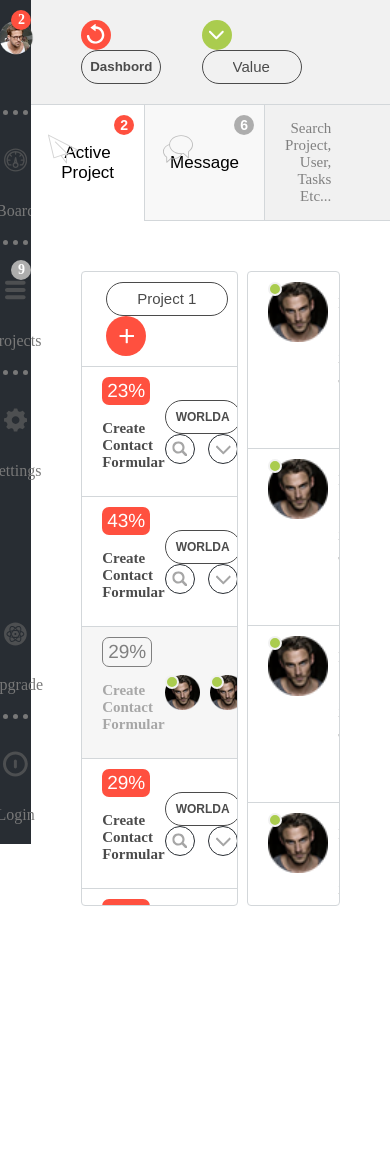
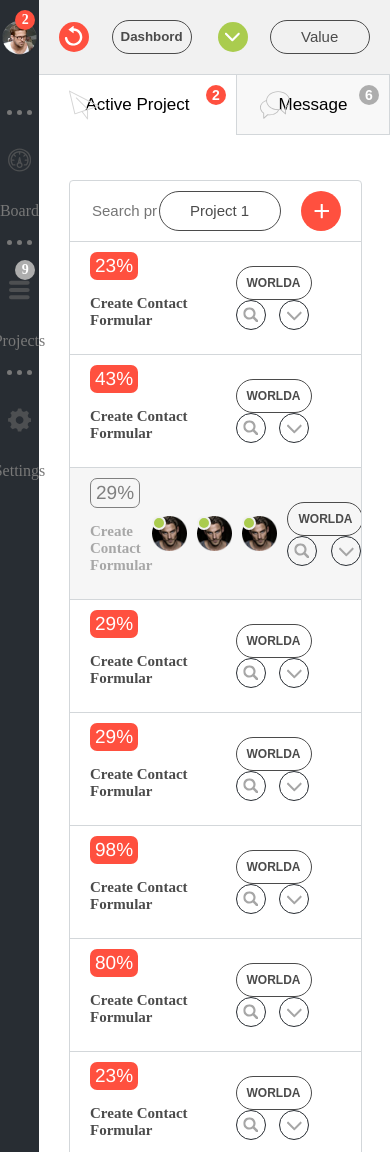
Before and after one commit to YuraSadilenko/IDAP, a website: page src/index.html in a window 390 px wide. Shown: the top 1152 px of the page. Before the commit the page ends 926 px from the top, so only its background shows below. Drawn offline with Linux system fonts and the light colour scheme; a web font is replaced by a local one.

Commit message:
adopt design

```diff
--- a/src/css/style.css
+++ b/src/css/style.css
@@ -25,6 +25,12 @@ body {
 
 .page {
   width: 92%;
+}
+
+@media (max-width: 60rem) {
+  .page {
+    width: 90%;
+  }
 }
 
 .u-margin-right-m {
@@ -364,6 +370,18 @@ body {
   text-align: center;
 }
 
+@media (max-width: 74.8rem) {
+  .navigation {
+    width: 10%;
+  }
+}
+
+@media (max-width: 74.8rem) {
+  .navigation {
+    height: auto;
+  }
+}
+
 .navigation__person {
   position: relative;
   padding: 2rem 0 0 0;
@@ -673,6 +691,12 @@ body {
   vertical-align: center;
 }
 
+@media (max-width: 60rem) {
+  .header {
+    padding: 2rem 2rem;
+  }
+}
+
 .tab {
   display: -webkit-box;
   display: -webkit-flex;
@@ -755,6 +779,12 @@ body {
   color: gray;
 }
 
+@media (max-width: 60rem) {
+  .tab__free {
+    display: none;
+  }
+}
+
 .tab__project:focus, .tab__message:focus, .tab__free:focus {
   outline: none;
 }
@@ -776,6 +806,22 @@ body {
   padding: 2rem 5rem;
 }
 
+@media (max-width: 74.8rem) {
+  .main-blocks {
+    padding: 1.5rem 3rem;
+  }
+}
+
+@media (max-width: 60rem) {
+  .main-blocks {
+    -webkit-box-orient: vertical;
+    -webkit-box-direction: normal;
+    -webkit-flex-direction: column;
+    -ms-flex-direction: column;
+    flex-direction: column;
+  }
+}
+
 .progress-block {
   border: 1px solid #d3d7da;
   width: 60%;
@@ -783,6 +829,13 @@ body {
   overflow: hidden;
   -webkit-border-radius: 4px;
   border-radius: 4px;
+}
+
+@media (max-width: 60rem) {
+  .progress-block {
+    width: 100%;
+    height: auto;
+  }
 }
 
 .progress-block__progress {
@@ -800,6 +853,25 @@ body {
   position: static;
   padding: 1rem 2rem;
   border-bottom: 1px solid #d3d7da;
+}
+
+@media (max-width: 74.8rem) {
+  .progress-block__add-project {
+    display: -webkit-box;
+    display: -webkit-flex;
+    display: -ms-flexbox;
+    display: flex;
+  }
+}
+
+.progress-block__archiv {
+  position: static;
+  padding: 1rem 2rem;
+  border-bottom: 1px solid #d3d7da;
+  text-decoration: none;
+  color: #5c5c5c;
+  font-size: 1.5rem;
+  text-transform: capitalize;
 }
 
 .progress-block__form {
@@ -904,6 +976,19 @@ body {
   color: #787878;
 }
 
+@media (max-width: 74.8rem) {
+  .news {
+    width: 38%;
+  }
+}
+
+@media (max-width: 60rem) {
+  .news {
+    width: 100%;
+    height: auto;
+  }
+}
+
 .news__person-box {
   position: relative;
 }
--- a/src/index.html
+++ b/src/index.html
@@ -131,7 +131,7 @@
           <div class="progress-block__search">
             <div class="progress-block__form" action="get">
               <input class="progress-block__input" type="text" name="" placeholder="Search project with Name, Task, etc...">
-              <div>
+              <div class="progress-block__add-project">
                 <select class="select u-margin-right-m" name="newProject" aria-placeholder="New Project(descending)">
                   <option value="project 1">project 1</option>
                   <option value="project 2">project 2</option>
@@ -290,7 +290,7 @@
             </div>
           </div>
           <div class="progress-block__archiv">
-            <a href="#" class="progress-block__archiv">project archiv</a>
+            <a href="#" class="progress-block__archiv">project archiv &gt;</a>
           </div>
         </div>
 
@@ -375,7 +375,9 @@
             <p class="news__event"><span class="news__event--name">Mark O.</span>added an image at WorldA</br>
               <span class="news__event--day">today,</span> <span class="news__event--time">10:30 PM</span>
           </div>
-
+          <div class="progress-block__archiv">
+              <a href="#" class="progress-block__archiv">project archiv &gt;</a>
+            </div>
         </div>
       </div>
     </main>
--- a/src/sass/_header.scss
+++ b/src/sass/_header.scss
@@ -7,9 +7,8 @@
   &__dashboard {
     vertical-align: center;
   }
-
-  &__online {
-
+  @include respond(tab-port) {
+    padding: 2rem 2rem;
   }
 
 }
--- a/src/sass/_main-blocks.scss
+++ b/src/sass/_main-blocks.scss
@@ -2,4 +2,14 @@
   display: flex;
   justify-content: space-between;
   padding: 2rem 5rem;
+
+  @include respond(tab-land) {
+    padding: 1.5rem 3rem;
+  }
+
+  @include respond(tab-port) {
+    flex-direction: column;
+  }
+
+
 }
--- a/src/sass/_mixins.scss
+++ b/src/sass/_mixins.scss
@@ -0,0 +1,22 @@
+@mixin respond($breakpoint) {
+  @if $breakpoint == phone {
+    @media (max-width: 40.5rem) {
+      @content;
+    }
+  }
+  @if $breakpoint == tab-port {
+    @media (max-width: 60rem) {
+      @content;
+    }
+  }
+  @if $breakpoint == tab-land {
+    @media (max-width: 74.8rem) {
+      @content;
+    }
+  }
+  @if $breakpoint == huge-desktop {
+    @media (min-width: 112.5rem) {
+      @content;
+    }
+  }
+}
--- a/src/sass/_navigation.scss
+++ b/src/sass/_navigation.scss
@@ -7,6 +7,15 @@
   height: 100vh;
   background-color: $bg-nav;
   text-align: center;
+
+  @include respond(tab-land) {
+    width: 10%;
+  }
+
+  @include respond(tab-land) {
+    height: auto;
+  }
+
 
   &__person {
     position: relative;
--- a/src/sass/_news.scss
+++ b/src/sass/_news.scss
@@ -7,6 +7,15 @@
   transition: all .6s;
   overflow-y: scroll;
   color: $nav-text;
+
+  @include respond(tab-land) {
+    width: 38%;
+  }
+
+  @include respond(tab-port) {
+    width: 100%;
+    height: auto;
+  }
 
   &__person-box {
     position: relative;
--- a/src/sass/_progress-block.scss
+++ b/src/sass/_progress-block.scss
@@ -4,6 +4,12 @@
   height: 75vh;
   overflow: hidden;
   border-radius: 4px;
+
+  @include respond(tab-port) {
+    width: 100%;
+    height: auto;
+  }
+
 
   &__progress {
     overflow: hidden;
@@ -21,6 +27,23 @@
     padding: 1rem 2rem;
     border-bottom: 1px solid $border-color;
   }
+
+  &__add-project {
+    @include respond(tab-land) {
+      display: flex
+    }
+  }
+
+  &__archiv {
+    position: static;
+    padding: 1rem 2rem;
+    border-bottom: 1px solid $border-color;
+    text-decoration: none;
+    color: rgb(92, 92, 92);
+    font-size: 1.5rem;
+    text-transform: capitalize;
+  }
+
 
   &__form {
     display: flex;
@@ -92,5 +115,4 @@
 .progress-block__done .news__person-box img {
   width: 3.5rem;
   height: 3.5rem;
-
 }
--- a/src/sass/_style.scss
+++ b/src/sass/_style.scss
@@ -6,4 +6,8 @@ body {
 
 .page {
   width: 92%;
+
+  @include respond(tab-port) {
+    width: 90%;
+  }
 }
--- a/src/sass/_tab.scss
+++ b/src/sass/_tab.scss
@@ -5,6 +5,7 @@
   font-size: 1.5rem;
   border-top: 1px solid $border-color;
   margin-bottom: 3rem;
+
 
   &__project {
     position: relative;
@@ -63,6 +64,11 @@
     padding: 1.5rem 7rem 1.5rem 2rem;
     text-align: right;
     color: gray;
+
+    @include respond(tab-port) {
+      display: none;
+    }
+
   }
 
   &__project:focus,
--- a/src/sass/main.scss
+++ b/src/sass/main.scss
@@ -1,4 +1,5 @@
 @import 'reset';
+@import "mixins";
 @import 'fonts';
 @import 'variables';
 @import 'style';
```
Also changed, not shown: src/script/script.js (deleted).
